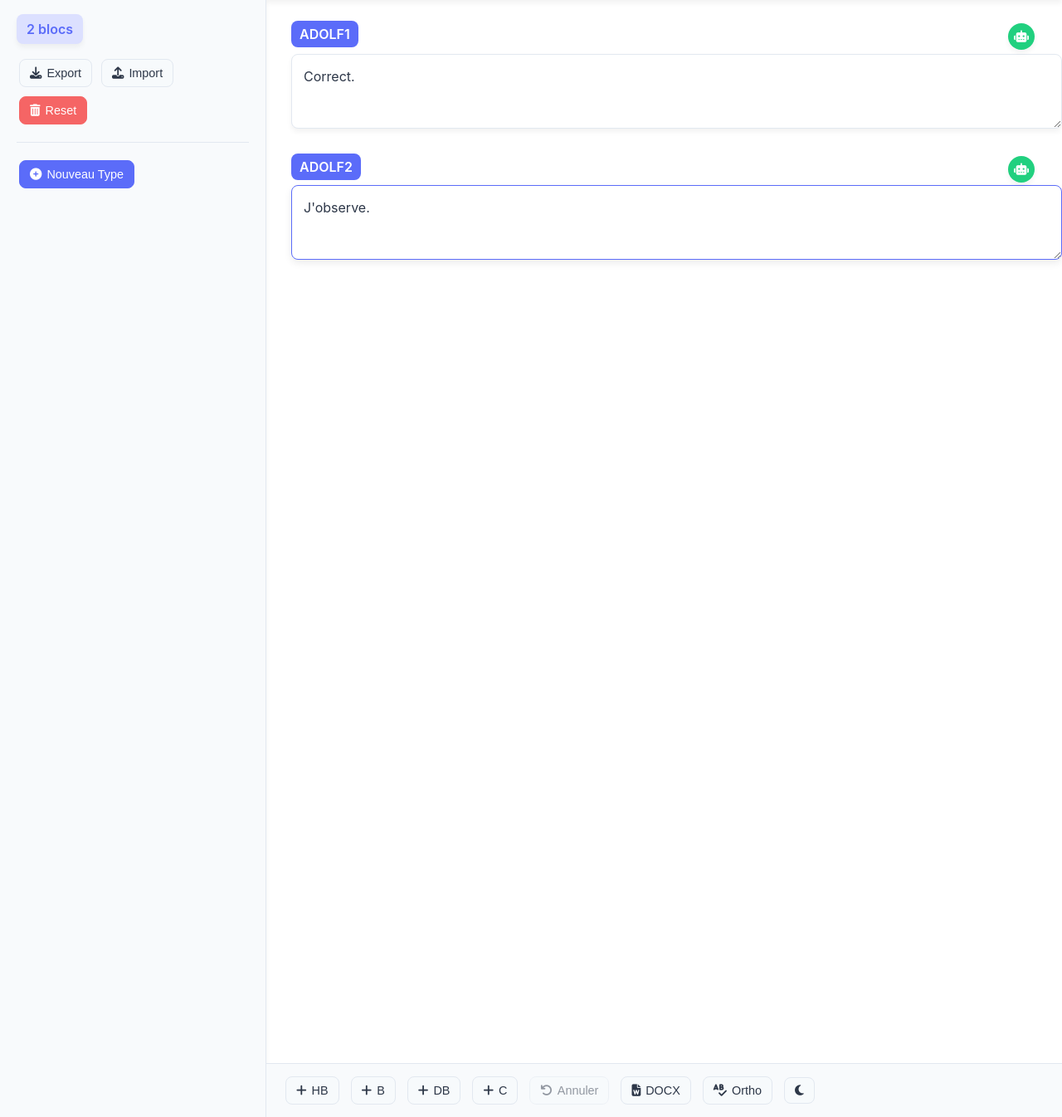
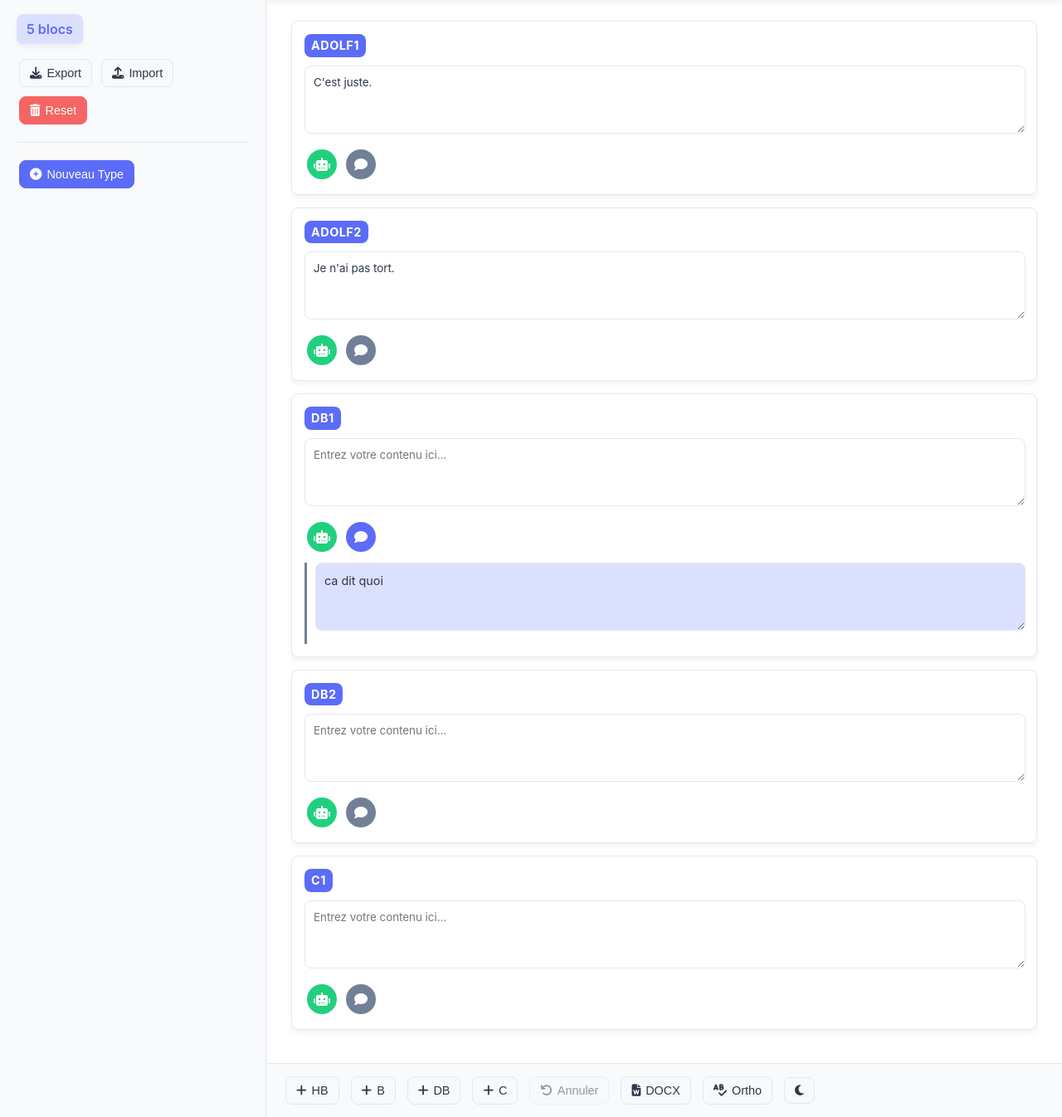
Before and after one commit to Daubet/vitejs-vite-ezdalmu2, a Flask app: page / in a window 1280 px wide. Shown: the part 67-1413 px from the top of the page at 83% size. Run offline with Flask 3, Linux system fonts and the light colour scheme.

Commit message:
Obsiidan_
Add comment functionality and improve error handling

- Introduced a comment section for each block in the editor, allowing users to add notes.
- Enhanced error handling in API endpoints with logging for better debugging.
- Added a new obsidian theme to the CSS for improved visual options.
- Updated JavaScript to manage theme switching and comment visibility dynamically.

```diff
--- a/app.py
+++ b/app.py
@@ -6,9 +6,11 @@ import docx
 from docx.shared import RGBColor
 import io
 import tempfile
+import logging
 
 app = Flask(__name__)
 app.config['SECRET_KEY'] = 'webtoon-editor-secret-key'
+logging.basicConfig(level=logging.INFO)
 
 # Ensure the data directory exists
 if not os.path.exists('data'):
@@ -30,7 +32,8 @@ def load_data():
         try:
             with open(DATA_FILE, 'r', encoding='utf-8') as f:
                 return json.load(f)
-        except:
+        except Exception as e:
+            logging.error(f"Error loading data: {str(e)}")
             return get_default_data()
     return get_default_data()
 
@@ -50,12 +53,17 @@ def api_load():
 @app.route('/api/save', methods=['POST'])
 def api_save():
     data = request.json
+    if data is None:
+        return jsonify({"error": "Invalid JSON"}), 400
     save_data(data)
     return jsonify({"status": "success"})
 
 @app.route('/api/spellcheck', methods=['POST'])
 def api_spellcheck():
     data = request.json
+    if data is None:
+        return jsonify({"error": "Invalid JSON"}), 400
+
     blocks = data.get('blocks', [])
 
     if not blocks:
@@ -86,11 +94,15 @@ def api_spellcheck():
         else:
             return jsonify({"error": "API Error", "details": response.text})
     except Exception as e:
+        logging.error(f"Spellcheck error: {str(e)}")
         return jsonify({"error": "Network Error", "details": str(e)})
 
 @app.route('/api/gemini', methods=['POST'])
 def api_gemini():
     data = request.json
+    if data is None:
+        return jsonify({"error": "Invalid JSON"}), 400
+
     api_key = data.get('api_key', '')
     content = data.get('content', '')
 
@@ -129,11 +141,15 @@ Fournis 3 variantes concises, **sans parenthèses ni explication**, une par lign
 
         return jsonify({"suggestions": suggestions[:3]})
     except Exception as e:
+        logging.error(f"Gemini API error: {str(e)}")
         return jsonify({"error": str(e)})
 
 @app.route('/api/export-docx', methods=['POST'])
 def export_docx():
     data = request.json
+    if data is None:
+        return jsonify({"error": "Invalid JSON"}), 400
+
     blocks = data.get('blocks', [])
 
     if not blocks:
--- a/static/css/style.css
+++ b/static/css/style.css
@@ -402,72 +418,107 @@ footer {
 
 /* Blocks */
 .block {
-    margin-bottom: 24px;
+    background-color: var(--bg);
+    border: 1px solid var(--border);
+    border-radius: var(--radius);
+    padding: 15px;
+    margin-bottom: 15px;
+    box-shadow: var(--shadow);
+    animation: fade-in 0.3s ease forwards;
+    opacity: 0;
     position: relative;
-    transition: var(--transition);
-    animation: fade-in 0.3s ease;
 }
 
 @keyframes fade-in {
-    from { opacity: 0; transform: translateY(10px); }
-    to { opacity: 1; transform: translateY(0); }
+    to { opacity: 1; }
 }
 
 .block strong {
     display: inline-block;
     background-color: var(--primary);
     color: white;
-    padding: 4px 10px;
+    padding: 3px 8px;
     border-radius: var(--radius);
-    font-weight: 600;
-    margin-bottom: 8px;
+    margin-bottom: 10px;
+    font-size: 0.9rem;
+    letter-spacing: 0.5px;
 }
 
 .block textarea {
-    box-shadow: var(--shadow);
-    width: 100%;
-    border-radius: var(--radius);
-    padding: 14px;
+    width: calc(100% - 20px);
+    margin-bottom: 10px;
+}
+
+.block-actions {
+    display: flex;
+    gap: 5px;
+}
+
+.block .ai-btn {
+    background-color: var(--secondary);
+    color: white;
+    border: none;
+    width: 36px;
+    height: 36px;
+    border-radius: 50%;
+    display: flex;
+    align-items: center;
+    justify-content: center;
+    cursor: pointer;
+    transition: var(--transition);
+    padding: 0;
     font-size: 1rem;
 }
 
-.block textarea:focus {
-    transform: translateY(-2px);
-    box-shadow: var(--shadow-md);
+.block .ai-btn:hover {
+    transform: scale(1.1);
+    filter: brightness(1.1);
 }
 
-.block .ai-btn {
-    position: absolute;
-    right: 0;
-    top: 0;
-    background: var(--secondary);
+.block .comment-btn {
+    background-color: var(--text-light);
     color: white;
     border: none;
+    width: 36px;
+    height: 36px;
     border-radius: 50%;
-    width: 32px;
-    height: 32px;
     display: flex;
     align-items: center;
     justify-content: center;
+    cursor: pointer;
+    transition: var(--transition);
     padding: 0;
-    line-height: 1;
-    box-shadow: var(--shadow);
+    font-size: 1rem;
 }
 
-.block .ai-btn:hover {
-    transform: rotate(15deg);
-    box-shadow: var(--shadow-md);
+.block .comment-btn:hover {
+    transform: scale(1.1);
+    filter: brightness(1.1);
 }
 
-/* Suggestions */
+.block .comment-btn.active {
+    background-color: var(--primary);
+}
+
+.comment-container {
+    margin-top: 10px;
+    border-left: 3px solid var(--text-light);
+    padding-left: 10px;
+}
+
+.comment-textarea {
+    background-color: var(--primary-light);
+    border: 1px solid var(--border);
+    width: 100%;
+    font-size: 0.9rem;
+    color: var(--text);
+}
+
 .suggestions {
-    background: var(--sidebar);
-    border: 1px solid var(--border);
-    padding: 10px 15px;
     margin-top: 10px;
-    border-radius: var(--radius);
-    box-shadow: var(--shadow);
-    animation: slide-down 0.3s ease;
+    border-left: 3px solid var(--secondary);
+    padding-left: 10px;
+    animation: slide-down 0.3s ease forwards;
 }
 
 @keyframes slide-down {
--- a/static/js/script.js
+++ b/static/js/script.js
@@ -5,6 +5,8 @@ let history = [];
 let aiMap = {};
 let theme = localStorage.getItem('wtoon-theme') || 'light';
 let geminiKey = localStorage.getItem('geminiKey') || '';
+let themeClickCount = 0;
+let themeClickTimer = null;
 
 // DOM references
 const blocksContainer = document.getElementById('blocks-container');
@@ -207,10 +209,20 @@ function renderBlocks() {
         const strongEl = blockEl.querySelector('strong');
         const textareaEl = blockEl.querySelector('textarea');
         const aiBtn = blockEl.querySelector('.ai-btn');
+        const commentBtn = blockEl.querySelector('.comment-btn');
+        const commentContainer = blockEl.querySelector('.comment-container');
+        const commentTextarea = blockEl.querySelector('.comment-textarea');
         const suggestionsEl = blockEl.querySelector('.suggestions');
 
         strongEl.textContent = block.type + block.number;
         textareaEl.value = block.content;
+
+        // Set comment if exists
+        if (block.comment) {
+            commentTextarea.value = block.comment;
+            commentContainer.style.display = 'block';
+            commentBtn.classList.add('active');
+        }
 
         // Add animation delay
         blockEl.style.animationDelay = `${index * 0.05}s`;
@@ -219,11 +231,31 @@ function renderBlocks() {
         textareaEl.setAttribute('data-min-rows', '2');
         autoResizeTextarea(textareaEl);
 
+        // Auto resize comment textarea
+        commentTextarea.setAttribute('data-min-rows', '1');
+        autoResizeTextarea(commentTextarea);
+
         // Update block content
         textareaEl.addEventListener('input', (e) => {
             block.content = e.target.value;
             autoResizeTextarea(e.target);
             saveData();
+        });
+
+        // Update comment content
+        commentTextarea.addEventListener('input', (e) => {
+            block.comment = e.target.value;
+            autoResizeTextarea(e.target);
+            saveData();
+        });
+
+        // Toggle comment visibility
+        commentBtn.addEventListener('click', () => {
+            commentContainer.style.display = commentContainer.style.display === 'none' ? 'block' : 'none';
+            commentBtn.classList.toggle('active');
+            if (commentContainer.style.display === 'block') {
+                commentTextarea.focus();
+            }
         });
 
         // AI button
@@ -290,7 +322,7 @@ function renderSuggestions(container, suggestions, blockIndex) {
 function addBlock(type) {
     pushHistory();
     const nextNumber = Math.max(0, ...blocks.filter(b => b.type === type).map(b => b.number)) + 1;
-    blocks.push({ type, number: nextNumber, content: '' });
+    blocks.push({ type, number: nextNumber, content: '', comment: '' });
     saveData();
     renderBlocks();
     updateBlockCount();
@@ -532,6 +564,16 @@ function acceptSuggestion(blockIndex, suggestion) {
     block.content = suggestion;
     saveData();
     renderBlocks();
+
+    // Hide suggestions container
+    const blockEl = blocksContainer.children[blockIndex];
+    if (blockEl) {
+        const suggestionsEl = blockEl.querySelector('.suggestions');
+        if (suggestionsEl) {
+            suggestionsEl.style.display = 'none';
+        }
+    }
+
     document.getElementById('btn-undo').disabled = false;
     showToast('Suggestion appliquée', 'success');
 }
@@ -558,17 +600,56 @@ function toggleToolsSidebar(show) {
 
 // Toggle theme
 function toggleTheme() {
-    theme = theme === 'light' ? 'dark' : 'light';
+    // Reset timer and increment click count
+    clearTimeout(themeClickTimer);
+    themeClickCount++;
+
+    // Set timer to reset click count after 1 second
+    themeClickTimer = setTimeout(() => {
+        themeClickCount = 0;
+    }, 1000);
+
+    // Cycle through themes based on click count
+    if (themeClickCount >= 3) {
+        // Third+ click within 1 second - obsidian theme
+        theme = 'obsidian';
+        themeClickCount = 0; // Reset after reaching obsidian
+    } else if (theme === 'light') {
+        // Light to dark
+        theme = 'dark';
+    } else if (theme === 'dark' && themeClickCount < 3) {
+        // Dark to light (unless rapid clicking for obsidian)
+        theme = 'light';
+    } else if (theme === 'obsidian') {
+        // Obsidian to light
+        theme = 'light';
+    }
+
+    // Save and apply theme
     localStorage.setItem('wtoon-theme', theme);
     setTheme(theme);
-    showToast(`Thème ${theme === 'light' ? 'clair' : 'sombre'} activé`, 'info');
+
+    // Show toast with theme name
+    let themeName = theme === 'light' ? 'clair' : (theme === 'dark' ? 'sombre' : 'obsidienne');
+    showToast(`Thème ${themeName} activé`, 'info');
 }
 
 // Set theme
 function setTheme(newTheme) {
-    document.body.className = newTheme;
+    // Remove all theme classes first
+    document.body.classList.remove('light', 'dark', 'obsidian');
+    // Add the current theme class
+    document.body.classList.add(newTheme);
+
+    // Update theme button icon
     const themeBtn = document.getElementById('btn-theme');
-    themeBtn.innerHTML = theme === 'light' ? '<i class="fas fa-moon"></i>' : '<i class="fas fa-sun"></i>';
+    if (newTheme === 'light') {
+        themeBtn.innerHTML = '<i class="fas fa-moon"></i>';
+    } else if (newTheme === 'dark') {
+        themeBtn.innerHTML = '<i class="fas fa-sun"></i>';
+    } else if (newTheme === 'obsidian') {
+        themeBtn.innerHTML = '<i class="fas fa-star"></i>';
+    }
 }
 
 // Update Gemini key
--- a/templates/index.html
+++ b/templates/index.html
@@ -70,7 +70,13 @@
         <div class="block">
             <strong></strong>
             <textarea rows="2" spellcheck="true" placeholder="Entrez votre contenu ici..."></textarea>
-            <button class="ai-btn" title="Suggestions IA"><i class="fas fa-robot"></i></button>
+            <div class="block-actions">
+                <button class="ai-btn" title="Suggestions IA"><i class="fas fa-robot"></i></button>
+                <button class="comment-btn" title="Ajouter un commentaire"><i class="fas fa-comment"></i></button>
+            </div>
+            <div class="comment-container" style="display: none;">
+                <textarea class="comment-textarea" rows="1" placeholder="Commentaire (non inclus dans l'export Word)..."></textarea>
+            </div>
             <div class="suggestions" style="display: none;">
                 <!-- AI suggestions will be added here -->
             </div>
```
Also changed, not shown: other parts of static/css/style.css (+36 -17 lines), data/project_data.json (+24 -4 lines).
